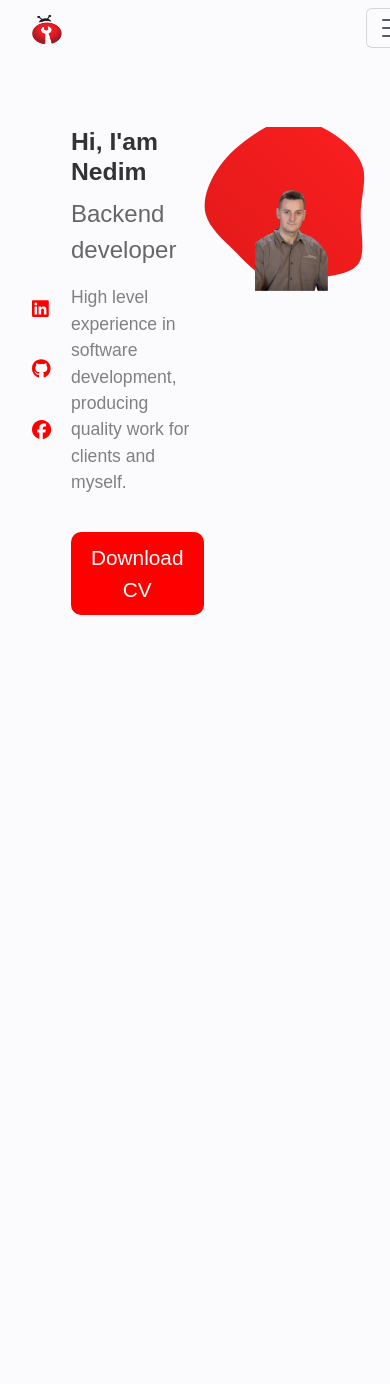
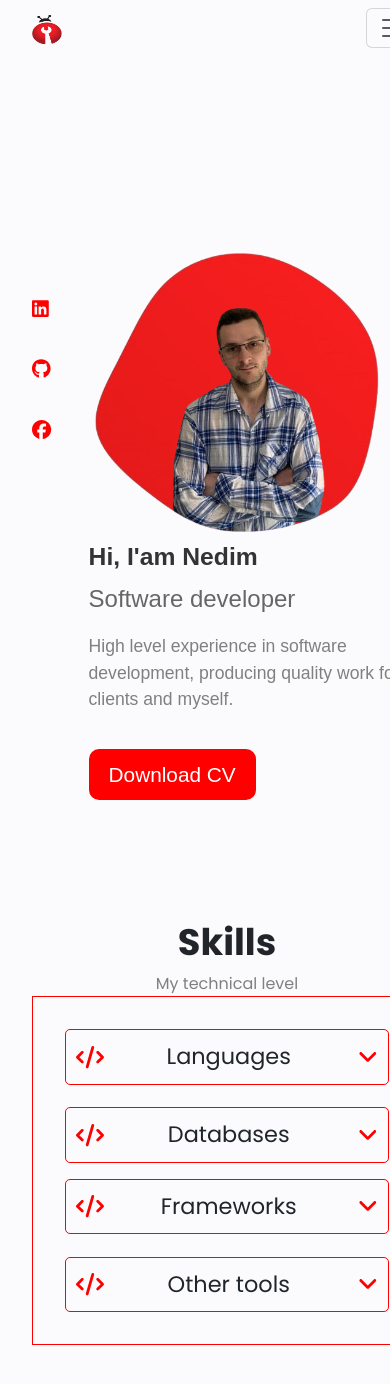
Before and after one commit to NedimBegic/portfolio, a React (Create React App) app: page / in a window 390 px wide. Shown: the top 1384 px of the page. Before the commit the page ends 844 px from the top, so only its background shows below. Built offline with nearby package versions, Linux system fonts and the light colour scheme.

Commit message:
adding skils section

```diff
--- a/src/App.js
+++ b/src/App.js
@@ -2,12 +2,14 @@ import "./App.css";
 import "bootstrap/dist/css/bootstrap.min.css";
 import Header from "./mainComponents/Header";
 import About from "./mainComponents/About";
+import Skils from "./mainComponents/Skils";
 
 function App() {
   return (
     <div className="App">
       <Header />
       <About />
+      <Skils />
     </div>
   );
 }
--- a/src/mainComponents/About.js
+++ b/src/mainComponents/About.js
@@ -24,47 +24,14 @@ const About = () => {
       <div className={style.aboutMe}>
         <div className={style.myInfo}>
           <h2>Hi, I'am Nedim</h2>
-          <p className={style.soft}>Backend developer</p>
+          <p className={style.soft}>Software developer</p>
           <p>
             High level experience in software development, producing quality
             work for clients and myself.
           </p>
           <button>Download CV</button>
         </div>
-        <div className={style.photo}>
-          <svg
-            id="sw-js-blob-svg"
-            viewBox="10 15 100 100"
-            xmlns="http://www.w3.org/2000/svg"
-            version="1.1"
-          >
-            <defs>
-              <linearGradient id="sw-gradient" x1="0" x2="1" y1="1" y2="0">
-                <stop
-                  id="stop1"
-                  stopColor="rgba(223.95, 12.645, 12.645, 0.95)"
-                  offset="0%"
-                />
-                <stop
-                  id="stop2"
-                  stopColor="rgba(251, 31, 32, 1)"
-                  offset="100%"
-                />
-              </linearGradient>
-            </defs>
-            <path
-              fill="url(#sw-gradient)"
-              d="M20,-31.3C26.1,-27.1,31.4,-22,32.9,-15.9C34.3,-9.8,31.8,-2.8,31.7,5.3C31.7,13.3,34,22.4,30.8,27.4C27.6,32.3,18.8,33.1,10.8,34.2C2.9,35.3,-4.1,36.7,-10,34.7C-15.8,32.7,-20.5,27.2,-25.9,21.9C-31.3,16.6,-37.4,11.4,-39.2,5.1C-40.9,-1.2,-38.2,-8.7,-34.3,-14.9C-30.3,-21.1,-25.1,-26,-19.1,-30.2C-13.2,-34.5,-6.6,-38.2,0.2,-38.4C6.9,-38.6,13.8,-35.5,20,-31.3Z"
-              width="100%"
-              height="100%"
-              transform="translate(50 50)"
-              strokeWidth="0"
-              style={{ transition: "all 0.3s ease 0s" }}
-              stroke="url(#sw-gradient)"
-            />
-            <image href="/meNoBg.png" width="100" height="50" x="0" y="40" />
-          </svg>
-        </div>
+        <img className={style.photo} src="/me.png" alt="my imge" />
       </div>
     </div>
   );
--- a/src/mainComponents/About.module.css
+++ b/src/mainComponents/About.module.css
@@ -11,6 +11,7 @@
   align-items: center;
   margin-left: 2em;
   margin-right: 2em;
+  font-family: "Poppins", sans-serif;
 }
 
 .socialIcons {
@@ -41,6 +42,7 @@
   display: flex;
   flex-direction: row;
   width: 90%;
+  align-items: center;
 }
 
 .aboutMe div {
@@ -53,8 +55,7 @@
 }
 
 .photo {
-  width: 30em;
-  height: 10em;
+  font-size: 3em;
 }
 
 .myInfo {
@@ -94,3 +95,46 @@
 .myInfo button:hover {
   background-color: #cc0000;
 }
+
+@media (max-width: 725px) {
+  .photo {
+    font-size: 2.3em;
+  }
+}
+
+@media (max-width: 625px) {
+  .photo {
+    font-size: 2.5em;
+  }
+  .aboutMe {
+    flex-direction: column-reverse;
+    justify-content: center;
+    align-items: center;
+    margin-top: 19em;
+  }
+
+  .myInfo {
+    width: 80%;
+  }
+}
+
+@media (max-width: 440px) {
+  .photo {
+    font-size: 2em;
+  }
+  .myInfo {
+    width: 90%;
+  }
+}
+
+@media (max-width: 342px) {
+  .photo {
+    font-size: 1.7em;
+  }
+}
+
+@media (max-width: 275px) {
+  .photo {
+    font-size: 1.2em;
+  }
+}
--- /dev/null
+++ b/src/mainComponents/Skils.js
@@ -0,0 +1,25 @@
+import style from "./Skils.module.css";
+import Skill from "../sideComponents/Skill";
+
+const Skils = () => {
+  return (
+    <div className={style.section}>
+      <h2>Skills</h2>
+      <span>My technical level</span>
+      <div>
+        <div>
+          {" "}
+          <Skill skillName={"Languages"} />
+          <Skill skillName={"Databases"} />
+        </div>
+        <div>
+          {" "}
+          <Skill skillName={"Frameworks"} />
+          <Skill skillName={"Other tools"} />
+        </div>
+      </div>
+    </div>
+  );
+};
+
+export default Skils;
--- /dev/null
+++ b/src/mainComponents/Skils.module.css
@@ -0,0 +1,55 @@
+.section {
+  height: 30em;
+  width: 100%;
+  max-width: 65em;
+  position: relative;
+  left: 50%;
+  transform: translateX(-50%);
+  align-items: center;
+  margin-left: 2em;
+  margin-right: 2em;
+}
+
+.section h2 {
+  font-weight: bold;
+  font-size: 2.3em;
+}
+
+.section span {
+  color: gray;
+}
+
+.section > div {
+  width: 100%;
+  height: auto;
+  border: 1px solid red;
+  max-width: 50em;
+  position: relative;
+  left: 50%;
+  transform: translateX(-50%);
+  display: flex;
+  flex-direction: row;
+  gap: 1em;
+  justify-content: space-evenly;
+  padding: 2em;
+}
+
+.section > div > div {
+  width: 100%;
+  display: flex;
+  flex-direction: column;
+  gap: 1em;
+  font-size: 1.4em;
+}
+
+@media (max-width: 625px) {
+  .section {
+    margin-top: 14em;
+  }
+}
+
+@media (max-width: 591px) {
+  .section > div {
+    flex-direction: column;
+  }
+}
--- /dev/null
+++ b/src/sideComponents/Skill.js
@@ -0,0 +1,33 @@
+// Skill.js
+
+import React, { useState } from "react";
+import styles from "./Skill.module.css";
+import { FontAwesomeIcon } from "@fortawesome/react-fontawesome";
+import { faCode, faAngleDown } from "@fortawesome/free-solid-svg-icons";
+
+const Skill = ({ skillName }) => {
+  const [isOpen, setIsOpen] = useState(false);
+
+  const toggleDropdown = () => {
+    setIsOpen(!isOpen);
+  };
+
+  return (
+    <div className={styles.skillContainer}>
+      <div className={styles.skillHeader} onClick={toggleDropdown}>
+        <FontAwesomeIcon icon={faCode} className={styles.icon} />
+        {skillName}
+        <span className={`${styles.arrow} ${isOpen ? styles.rotated : ""}`}>
+          <FontAwesomeIcon icon={faAngleDown} />
+        </span>
+      </div>
+      {isOpen && (
+        <div className={styles.dropdownContent}>
+          <p>Dropdown Content</p>
+        </div>
+      )}
+    </div>
+  );
+};
+
+export default Skill;
--- /dev/null
+++ b/src/sideComponents/Skill.module.css
@@ -0,0 +1,58 @@
+/* Skill.module.css */
+
+.skillContainer {
+  position: relative;
+  width: 100%;
+}
+
+.skillHeader {
+  cursor: pointer;
+  display: flex;
+  align-items: center;
+  justify-content: space-between;
+  padding: 10px;
+  background-color: #fbfbfe !important;
+  border-radius: 5px;
+  border: 1px solid #ff0000;
+}
+
+.arrow {
+  margin-left: 5px;
+  transition: transform 0.5s ease;
+}
+
+.arrow > * {
+  color: #ff0000;
+}
+
+.rotated {
+  transform: rotate(180deg);
+}
+
+.dropdownContent {
+  position: relative;
+  top: 0;
+  left: 0;
+  width: 100%;
+  background-color: #fff;
+  border: 1px solid #ddd;
+  border-radius: 5px;
+  padding: 10px;
+  box-shadow: 0 2px 5px rgba(0, 0, 0, 0.1);
+  animation: fadeIn 0.3s ease;
+}
+
+.icon {
+  color: #ff0000;
+}
+
+@keyframes fadeIn {
+  from {
+    opacity: 0;
+    transform: translateY(-10px);
+  }
+  to {
+    opacity: 1;
+    transform: translateY(0);
+  }
+}
```
Also changed, not shown: public/me.jpg (added), public/me.png (added).
